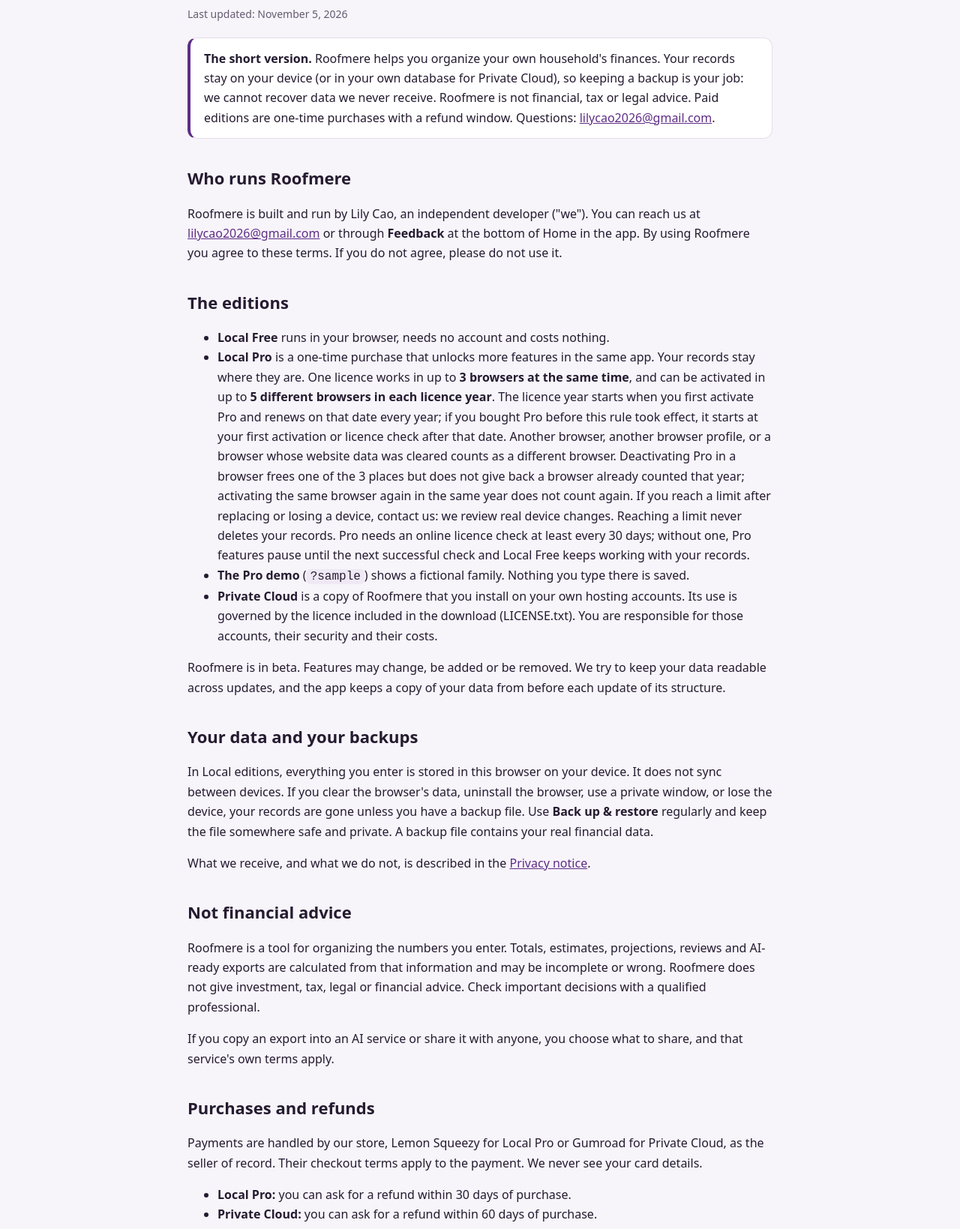
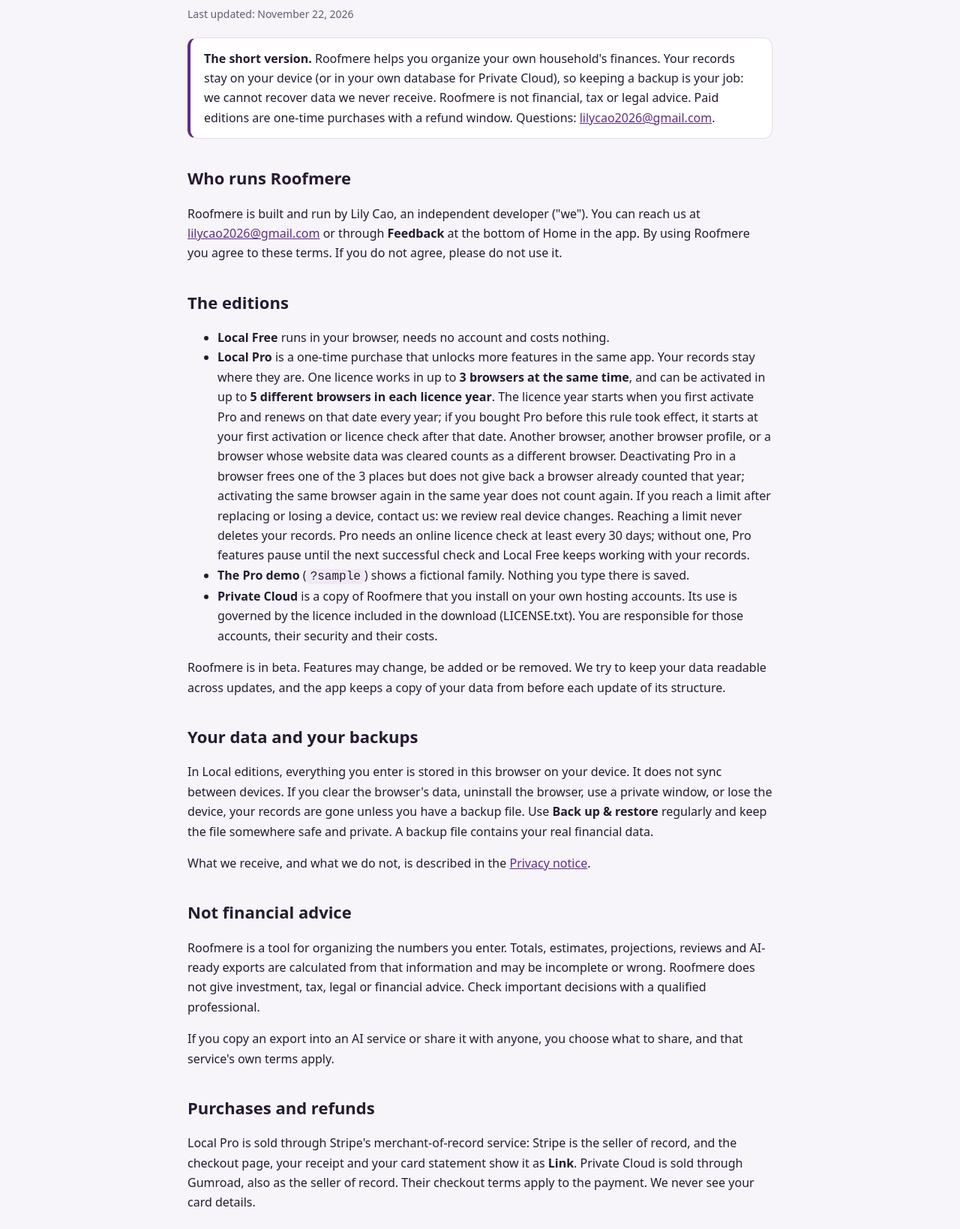
Before and after one commit to lilycao2026/roofmere-website, a plain HTML site: page terms.html in a window 1280 px wide. Shown: the part 217-1856 px from the top of the page at 75% size. Drawn offline with Linux system fonts and the light colour scheme.

Commit message:
Terms and privacy: Stripe (shown as Link) sells Local Pro
Lemon Squeezy is shutting down. Local Pro moves to Stripe's
merchant-of-record service (Managed Payments), which customers see as
Link at checkout, on the receipt and on the card statement. Only the
seller-of-record wording and the dates change. Merge only when Stripe
checkout is live.

Co-Authored-By: Claude Opus 5.5 <noreply@anthropic.com>
Claude-Session: https://claude.ai/code/session_01Vpu3GJiX48LqicDNNgiX6Z

```diff
--- a/terms.html
+++ b/terms.html
@@ -4,7 +4,7 @@
 <body><header id="site-header"><nav class="site-nav" aria-label="Main navigation"><a class="site-brand" href="index.html">Roofmere</a></nav></header><main>
 <div class="eyebrow">Roofmere · Legal</div>
 <h1>Terms of Use</h1>
-<p class="updated">Last updated: November 5, 2026</p>
+<p class="updated">Last updated: November 22, 2026</p>
 
 <div class="key"><b>The short version.</b> Roofmere helps you organize your own household's finances. Your records stay on your device (or in your own database for Private Cloud), so keeping a backup is your job: we cannot recover data we never receive. Roofmere is not financial, tax or legal advice. Paid editions are one-time purchases with a refund window. Questions: <a href="mailto:lilycao2026@gmail.com">lilycao2026@gmail.com</a>.</div>
 
@@ -29,7 +29,7 @@
 <p>If you copy an export into an AI service or share it with anyone, you choose what to share, and that service's own terms apply.</p>
 
 <h2>Purchases and refunds</h2>
-<p>Payments are handled by our store, Lemon Squeezy for Local Pro or Gumroad for Private Cloud, as the seller of record. Their checkout terms apply to the payment. We never see your card details.</p>
+<p>Local Pro is sold through Stripe's merchant-of-record service: Stripe is the seller of record, and the checkout page, your receipt and your card statement show it as <b>Link</b>. Private Cloud is sold through Gumroad, also as the seller of record. Their checkout terms apply to the payment. We never see your card details.</p>
 <ul>
 <li><b>Local Pro:</b> you can ask for a refund within 30 days of purchase.</li>
 <li><b>Private Cloud:</b> you can ask for a refund within 60 days of purchase.</li>
```
Also changed, not shown: privacy.html (+2 -2 lines).
